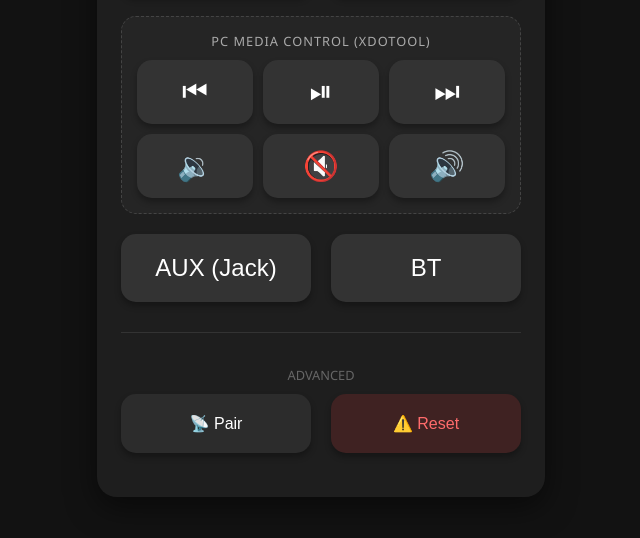
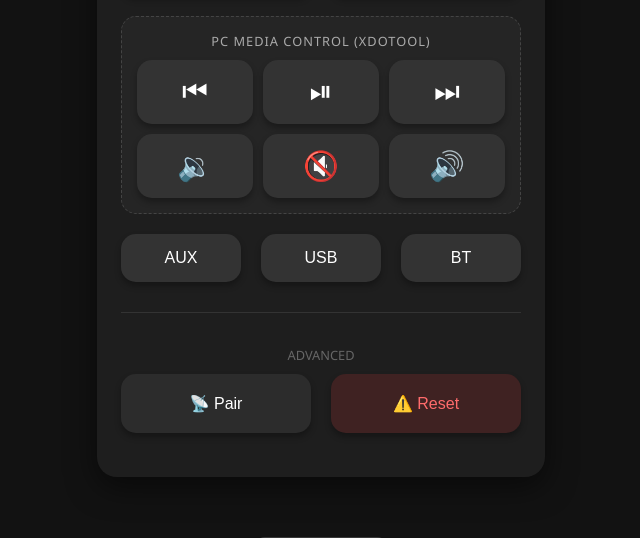
Before and after one commit to LCY000/Logitech-Z407-Remote-Control-Web-App---MacOS, a Python web app: template templates/index.html in a window 1280 px wide. Shown: the part 659-1197 px from the top of the page, without its empty margins (319-959 px from the left). Run offline with Jinja, Linux system fonts and the light colour scheme; the template is opened without the code that fills it, so the values that code supplies are empty.

Commit message:
Add USB input button to UI

```diff
--- a/templates/index.html
+++ b/templates/index.html
@@ -306,7 +306,8 @@
             </button>
         </div>
 
-        <div style="text-align: center; color: #666; font-size: 0.8rem; margin-top: 15px; margin-bottom: 5px;">MASTER VOLUME</div>
+        <div style="text-align: center; color: #666; font-size: 0.8rem; margin-top: 15px; margin-bottom: 5px;">MASTER
+            VOLUME</div>
         <div class="controls">
             <button class="btn" onclick="sendCommand('vol_down')">
                 <span class="icon">➖</span>
@@ -316,7 +317,8 @@
             </button>
         </div>
 
-        <div style="text-align: center; color: #666; font-size: 0.8rem; margin-top: 5px; margin-bottom: 5px;">BASS LEVEL</div>
+        <div style="text-align: center; color: #666; font-size: 0.8rem; margin-top: 5px; margin-bottom: 5px;">BASS LEVEL
+        </div>
         <div class="controls">
             <button class="btn" onclick="sendCommand('bass_down')">
                 <span>Bass ➖</span>
@@ -355,9 +357,11 @@
                 </button>
             </div>
         </div>
-        <div class="controls">
-            <button class="btn" onclick="sendCommand('input_aux')">AUX (Jack)</button>
-            <button class="btn" onclick="sendCommand('input_bluetooth')">BT</button>
+        <div class="controls" style="grid-template-columns: 1fr 1fr 1fr;">
+            <button class="btn" style="padding: 15px; font-size: 1rem;" onclick="sendCommand('input_aux')">AUX</button>
+            <button class="btn" style="padding: 15px; font-size: 1rem;" onclick="sendCommand('input_usb')">USB</button>
+            <button class="btn" style="padding: 15px; font-size: 1rem;"
+                onclick="sendCommand('input_bluetooth')">BT</button>
         </div>
 
         <div style="margin-top: 30px; border-top: 1px solid #333; padding-top: 20px;">
```
